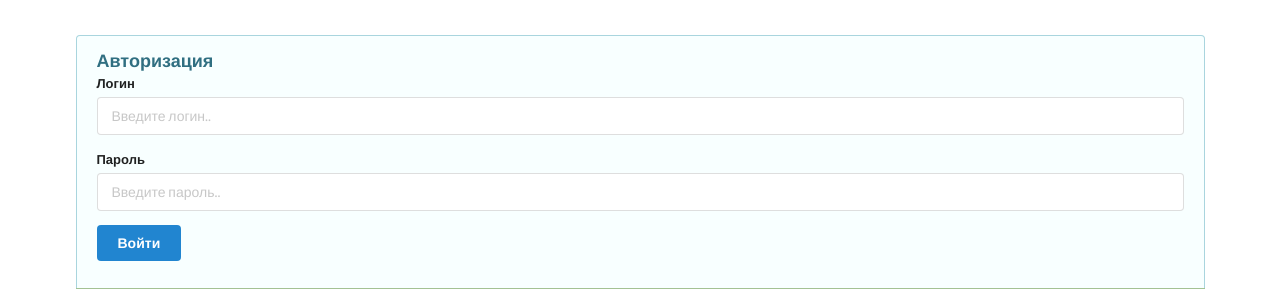
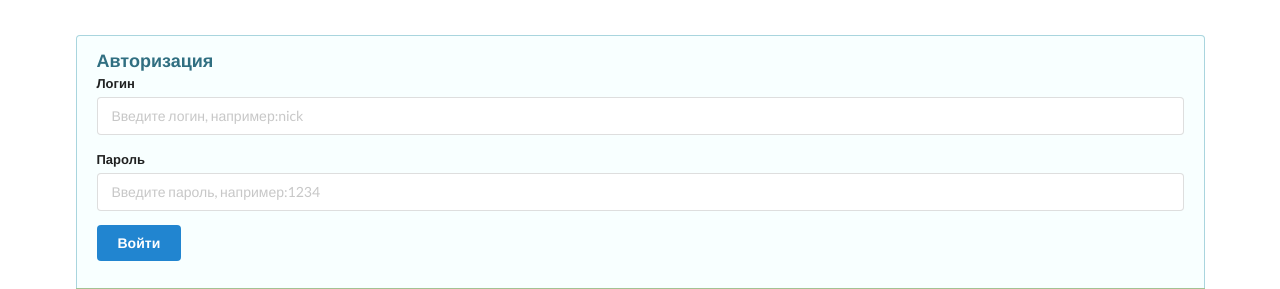
Before and after one commit to Mr-Cool-in-Git/finodaysProject, a FastAPI app: page / in a window 1280 px wide. Shown: the part 212-501 px from the top of the page. Run offline with FastAPI, Linux system fonts and the light colour scheme; some libraries are stand-ins or nearby versions.

Commit message:
fix bugs 2.0

```diff
--- a/main_service/templates/auth.html
+++ b/main_service/templates/auth.html
@@ -15,11 +15,11 @@
                 <form class="ui form" id="auth" action="https://mrcool-apijump.herokuapp.com/user/login" method="post">
                     <div class="field" >
                       <label>Логин</label>
-                      <input name="login" form="auth" type="text" id="auth_name" placeholder="Введите логин.." required >
+                      <input name="login" form="auth" type="text" id="auth_name" placeholder="Введите логин, например:nick" required >
                     </div>
                     <div class="field" >
                       <label>Пароль</label>
-                      <input name="password" form="auth" type="password" id="auth_password" placeholder="Введите пароль.." required >
+                      <input name="password" form="auth" type="password" id="auth_password" placeholder="Введите пароль, например:1234" required >
                     </div>
                   <button class="ui primary button" form="auth" type="submit">Войти</button>
                 </form>
--- a/main_service/templates/bank_connector.html
+++ b/main_service/templates/bank_connector.html
@@ -7,14 +7,15 @@
         <div class="menu">
           <div class="ui form container">
             <p class="ui header">Подключение: {{bank_naming}}</p>
+            <p class="grey header">редирект = неправильные логин или пароль</p>
             <form style="padding-top: 10px" class="ui form" id="auth" action="https://mrcool-apijump.herokuapp.com/connect/{{color}}/{{token}}" method="post">
                 <div class="field" >
                   <label>Логин</label>
-                  <input name="login" form="auth" type="text" id="auth_name" placeholder="Введите логин" required >
+                  <input name="login" form="auth" type="text" id="auth_name" placeholder="Введите логин: например:nick" required >
                 </div>
                 <div class="field" >
                   <label>Пароль</label>
-                  <input name="password" form="auth" type="password" id="auth_password" placeholder="Введите пароль" required >
+                  <input name="password" form="auth" type="password" id="auth_password" placeholder="Введите пароль: например:1234" required >
                 </div>
               <button class="ui {{color}} button" form="auth" type="submit">Войти</button>
             </form>
```
